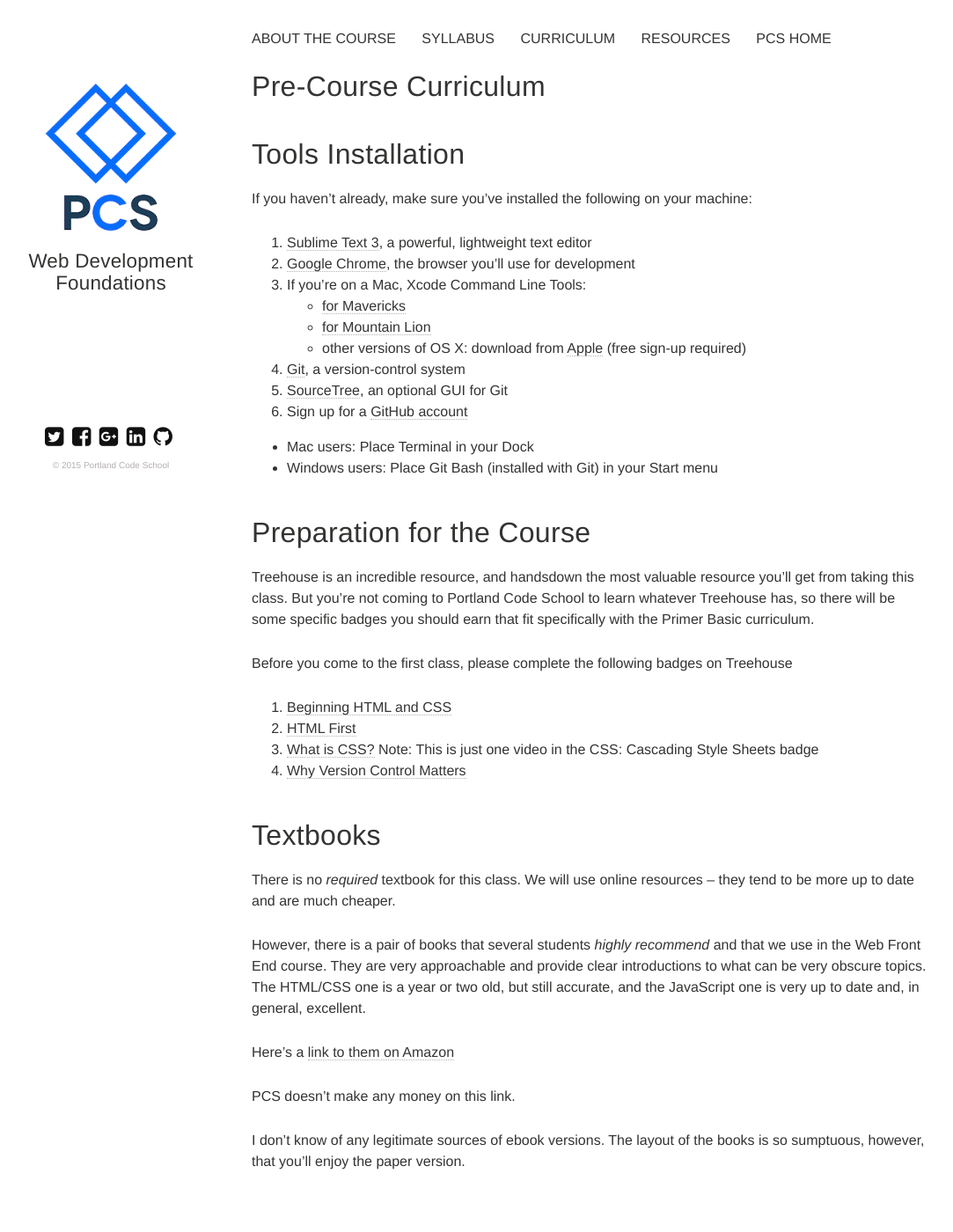
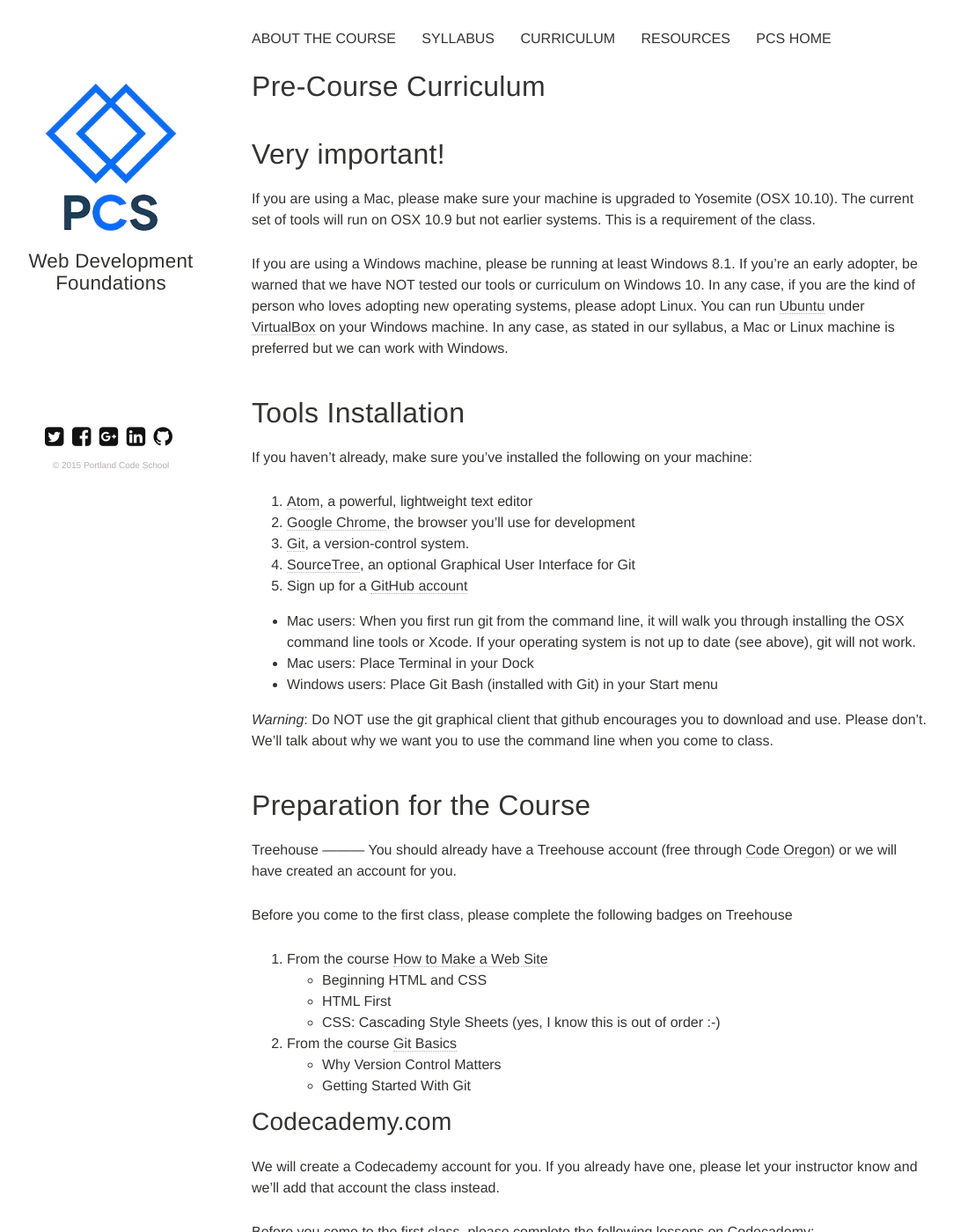
Before and after one commit to portlandcodeschool/primer, a Jekyll site: the page built from _posts/lessons/2014-07-12-prep_work.markdown, in a window 1280 px wide and 1400 px high. Shown: the whole window at 88% size, without its empty margins (34-1117 px from the left). Built offline with Jekyll 4.4.1, drawn with Linux system fonts in a browser that asks for light colours; nearby versions of some CDN libraries; comment, search, counter and statistics services are not loaded; some of the changed text lies outside the part shown.

Commit message:
fixed links and updated prep work

```diff
--- a/_posts/lessons/2014-07-12-prep_work.markdown
+++ b/_posts/lessons/2014-07-12-prep_work.markdown
@@ -7,33 +7,38 @@ category: lessons
 comments: true
 ---
 
+Very important!
+===============
+
+If you are using a Mac, please make sure your machine is upgraded to Yosemite (OSX 10.10). The current set of tools will run on OSX 10.9 but not earlier systems. This is a requirement of the class.
+
+If you are using a Windows machine, please be running at least Windows 8.1. If you're an early adopter, be warned that we have NOT tested our tools or curriculum on Windows 10.  In any case, if you are the kind of person who loves adopting new operating systems, please adopt Linux. You can run  [Ubuntu](http://www.ubuntu.com/desktop) under [VirtualBox](https://www.virtualbox.org/) on your Windows machine.  In any case, as stated in our syllabus, a Mac or Linux machine is preferred but we can work with Windows.
+
+
 Tools Installation
 ===================
 
 If you haven't already, make sure you've installed the following on your machine:
 
-1. [Sublime Text 3][st3], a powerful, lightweight text editor
+1. [Atom][atom], a powerful, lightweight text editor
 2. [Google Chrome][chrome], the browser you'll use for development
-3. If you're on a Mac, Xcode Command Line Tools:
-    * [for Mavericks][mavericks]
-    * [for Mountain Lion][mtnlion]
-    * other versions of OS X: download from [Apple][others] (free sign-up required)
-4. [Git][git], a version-control system
-5. [SourceTree][sourcetree], an optional GUI for Git
+4. [Git][git], a version-control system.
+5. [SourceTree][sourcetree], an optional Graphical User Interface for Git
 6. Sign up for a [GitHub account][github]
 
+[atom]:https://atom.io/
 [st3]: http://www.sublimetext.com/3
 [chrome]: http://www.google.com/chrome/browser
-[mavericks]: https://dl.dropboxusercontent.com/u/15940843/command_line_tools_for_osx_mavericks_april_2014.dmg
-[mtnlion]: https://dl.dropboxusercontent.com/u/15940843/command_line_tools_for_osx_mountain_lion_april_2014.dmg
 [others]: http://developer.apple.com
 [git]: http://git-scm.com/downloads
 [sourcetree]: http://www.sourcetreeapp.com/download
 [github]: http://github.com
 
+* Mac users: When you first run git from the command line, it will walk you through installing the OSX command line tools or Xcode. If your operating system is not up to date (see above), git will not work.
 * Mac users: Place Terminal in your Dock
 * Windows users: Place Git Bash (installed with Git) in your Start menu
 
+*Warning*: Do NOT use the git graphical client that github encourages you to download and use. Please don't. We'll talk about why we want you to use the command line when you come to class.
 
 <!-- Setting up Terminal (Macs)
 
@@ -52,28 +57,38 @@ The first line will allow you to open Sublime Text from the command line by issu
 
 Preparation for the Course
 =========================
-Treehouse is an incredible resource, and handsdown the most valuable resource you'll get from taking this class. But you're not coming to Portland Code School to learn whatever Treehouse has, so there will be some specific badges you should earn that fit specifically with the Primer Basic curriculum.
+Treehouse
+---------
+You should already have a Treehouse account (free through [Code Oregon](http://www.codeoregon.org)) or we will have created an account for you.
 
 Before you come to the first class, please complete the following badges on Treehouse
 
-1. [Beginning HTML and CSS](http://teamtreehouse.com/library/how-to-make-a-website)
-2. [HTML First](http://teamtreehouse.com/library/how-to-make-a-website)
-3. [What is CSS?](http://teamtreehouse.com/library/how-to-make-a-website) Note: This is just one video in the CSS: Cascading Style Sheets badge
-4. [Why Version Control Matters](http://teamtreehouse.com/library/git-basics)
+1. From the course [How to Make a Web Site](http://teamtreehouse.com/library/how-to-make-a-website)
+    * Beginning HTML and CSS
+    * HTML First
+    * CSS: Cascading Style Sheets (yes, I know this is out of order :-)
+4. From the course  [Git Basics](http://teamtreehouse.com/library/git-basics)
+    * Why Version Control Matters
+    * Getting Started With Git
 
+Codecademy.com
+--------------
+We will create a Codecademy account for you. If you already have one, please let your instructor know and we'll add that account the class instead.
+
+Before you come to the first class, please complete the following lessons on Codecademy:
+1. [Make a website](https://www.codecademy.com/en/skills/make-a-website), Units 1, 2 and 3
+2. [Learn the Command Line](https://www.codecademy.com/en/courses/learn-the-command-line), Units 1 and 2
 
 Textbooks
 =========
 
-There is no *required* textbook for this class.  We will use online resources -- they tend to be more up to date and are much cheaper.
+There is no *required* textbook for this class.  However, there is a pair of books that several students *highly recommend* and that we use in the Web Foundation courses. They are very approachable and provide clear introductions to what can be very obscure topics. The HTML/CSS one is a year or two old but still accurate and the JavaScript one is very up to date and, in general, excellent.
 
-However, there is a pair of books that several students *highly recommend* and that we use in the Web Front End course. They are very approachable and provide clear introductions to what can be very obscure topics. The HTML/CSS one is a year or two old, but still accurate, and the JavaScript one is very up to date and, in general, excellent.
-
-Here's a [link to them on Amazon](http://www.amazon.com/Web-Design-HTML-JavaScript-jQuery/dp/1118907442/ref=asap_B001IR3Q7I_1_1?s=books&ie=UTF8&qid=1415837047&sr=1-1)
+Here's a [link to them on Amazon](http://www.amazon.com/Web-Design-HTML-JavaScript-jQuery/dp/1119038634/ref=mt_hardcover?_encoding=UTF8&me=)
 
 PCS doesn't make any money on this link.
 
-I don't know of any legitimate sources of ebook versions. The layout of the books is so sumptuous, however, that you'll enjoy the paper version.
+I don't know of any legitimate sources of ebook versions. The layout of the books is so sumptuous, however, that you'll enjoy the paper version. One word of caution, however: The paperback book falls apart. The hardcover book is wonderful.
 
 <!--
 Prep work
```
Also changed, not shown: syllabus.md (+1 -1 lines).
